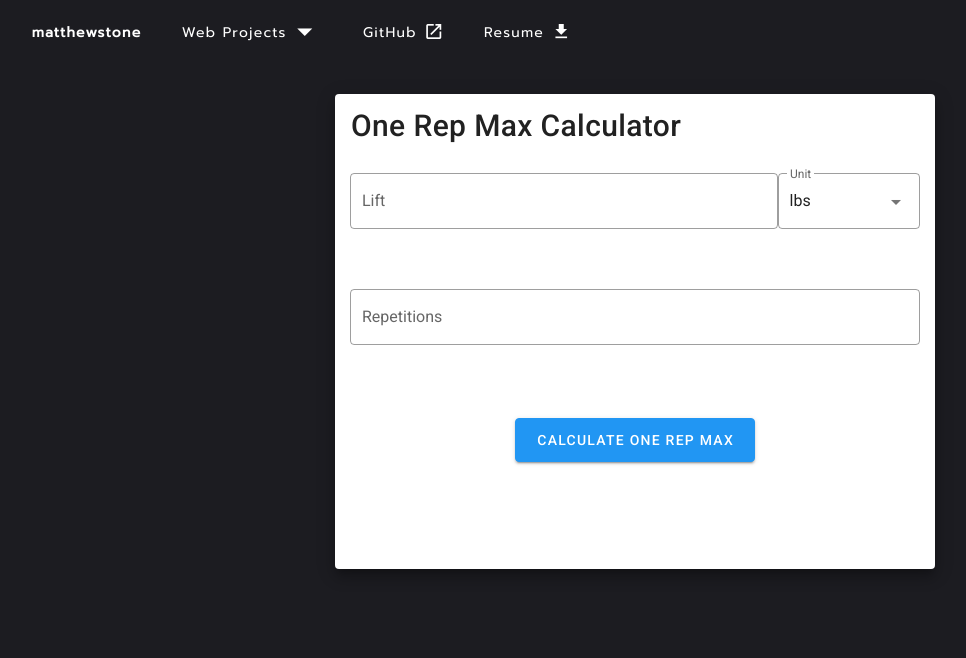
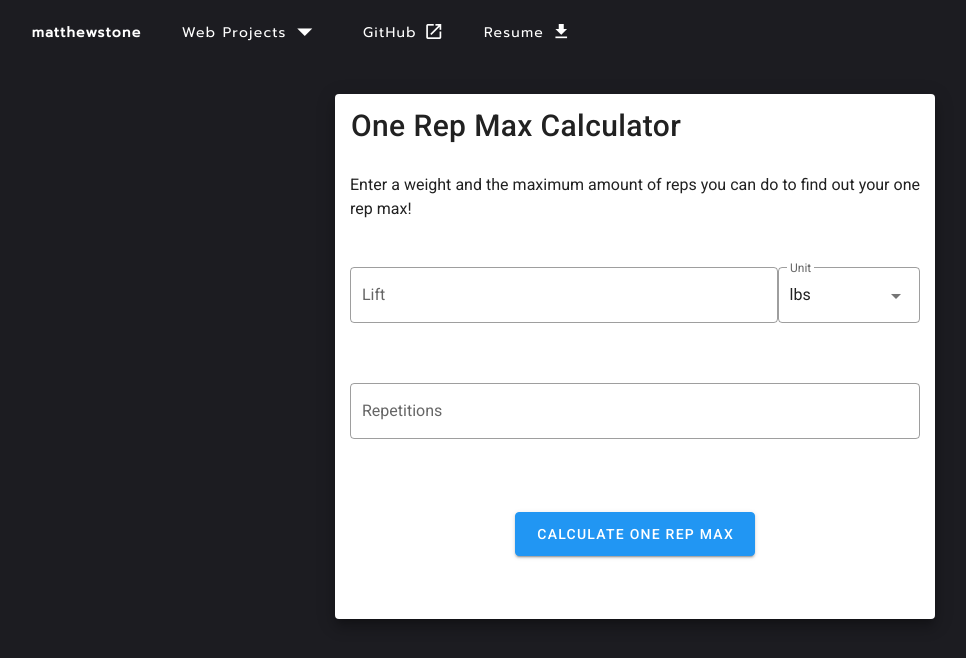
Before and after one commit to MatthewStonee/Personal-Site, a Vue app: page /onerm in a window 1280 px wide. Shown: the top 658 px of the page, without its empty margins (5-971 px from the left). Built offline with nearby package versions, Linux system fonts and the light colour scheme.

Commit message:
Add OneRM caption

```diff
--- a/src/views/OneRM.vue
+++ b/src/views/OneRM.vue
@@ -1,11 +1,12 @@
 <template>
   <div class="cards">
       <v-card
-          max-height="475"
+          max-height="525"
           :width="width"
           elevation="10"
       >
         <v-card-title id="title">One Rep Max Calculator</v-card-title>
+        <p id="cap">Enter a weight and the maximum amount of reps you can do to find out your one rep max!</p>
 
         <div class="reps">
           <v-row  no-gutters
@@ -153,6 +154,11 @@ export default {
   font-size: 30px;
 }
 
+#cap {
+  text-align: justify;
+  padding: 15px;
+}
+
 v-text-field{
   width: 15px;
 }
```
